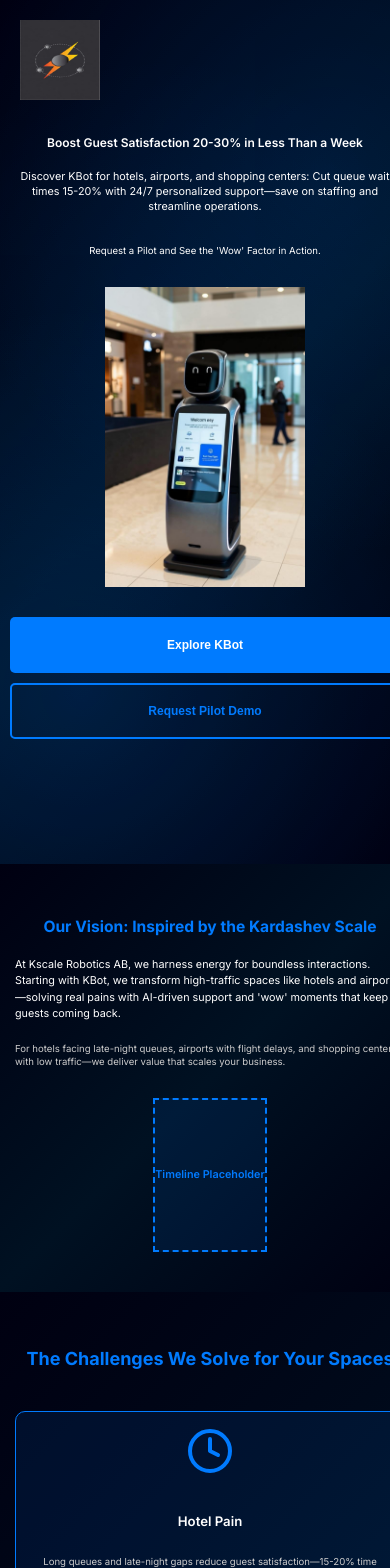
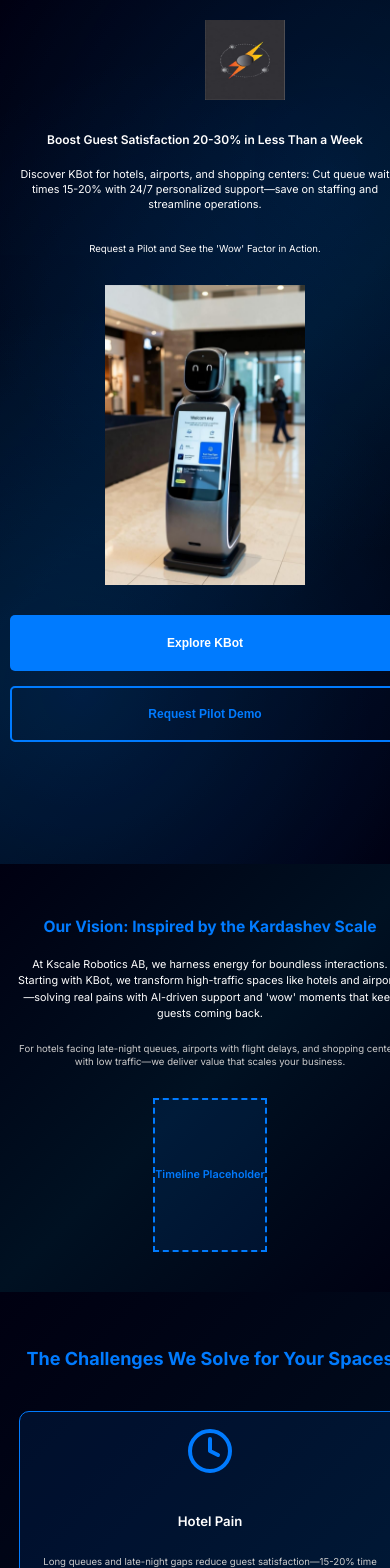
Before and after one commit to SamGit83/vercel-kscalerobotics, a Next.js app: page / in a window 390 px wide. Shown: the top 1568 px of the page. Built offline with nearby package versions, Linux system fonts and the light colour scheme.

Commit message:
make the website mobile responsive.

```diff
--- a/components/Footer.module.css
+++ b/components/Footer.module.css
@@ -98,6 +98,16 @@
   .copyright {
     font-size: 12px;
   }
+
+  .container {
+    justify-content: center;
+    text-align: center;
+  }
+
+  .nav {
+    flex-wrap: wrap;
+    justify-content: center;
+  }
 }
 
 /* Extra small devices */
--- a/components/Hero.module.css
+++ b/components/Hero.module.css
@@ -160,6 +160,21 @@
     padding: 16px 24px;
     font-size: 1rem;
   }
+
+  .logo {
+    position: absolute;
+    left: 50%;
+    transform: translateX(-50%);
+  }
+
+  .hero {
+    text-align: center !important;
+  }
+
+  .ctaContainer {
+    gap: 15px;
+    padding: 0 10px;
+  }
 }
 
 /* Extra small devices */
--- a/components/HowItWorks.module.css
+++ b/components/HowItWorks.module.css
@@ -241,6 +241,24 @@
     width: 100%;
     max-width: 300px;
   }
+
+  .timeline::before {
+    left: 50%;
+    transform: translateX(-50%);
+  }
+
+  .stepContent {
+    text-align: center;
+  }
+
+  .step {
+    align-items: center;
+  }
+
+  .videoPlaceholder {
+    margin: 0 auto;
+    display: block;
+  }
 }
 
 /* Extra small devices */
--- a/components/PainPoints.module.css
+++ b/components/PainPoints.module.css
@@ -144,6 +144,15 @@
     height: 80px;
     font-size: 0.8rem;
   }
+
+  .card {
+    margin: 0 auto;
+    max-width: 90%;
+  }
+
+  .description {
+    word-break: break-word;
+  }
 }
 
 /* Extra small devices */
--- a/components/PilotForm.module.css
+++ b/components/PilotForm.module.css
@@ -197,6 +197,16 @@
   .privacy {
     font-size: 0.8rem;
   }
+
+  .field {
+    text-align: center;
+  }
+
+  .error {
+    display: block;
+    margin: 5px auto 0;
+    text-align: center;
+  }
 }
 
 /* Extra small devices */
--- a/components/SolutionBenefits.module.css
+++ b/components/SolutionBenefits.module.css
@@ -210,6 +210,15 @@
     width: 150px;
     height: 150px;
   }
+
+  .description {
+    text-align: center;
+  }
+
+  .content {
+    justify-content: center;
+    text-align: center;
+  }
 }
 
 /* Extra small devices */
--- a/components/VisionAbout.module.css
+++ b/components/VisionAbout.module.css
@@ -121,6 +121,19 @@
     height: 200px;
     font-size: 1rem;
   }
+
+  .textColumn {
+    text-align: center;
+  }
+
+  .container {
+    align-items: center;
+    justify-content: center;
+  }
+
+  .body, .icp {
+    text-align: center;
+  }
 }
 
 /* Extra small devices */
--- a/styles/globals.css
+++ b/styles/globals.css
@@ -96,12 +96,18 @@ body {
   /* Better spacing for mobile */
   section {
     padding: 40px 15px;
+    text-align: center;
   }
 
   /* Prevent horizontal scrolling */
   img, video, iframe {
     max-width: 100%;
     height: auto;
+  }
+
+  p, div, span {
+    word-break: break-word;
+    max-width: 100%;
   }
 }
 
```
